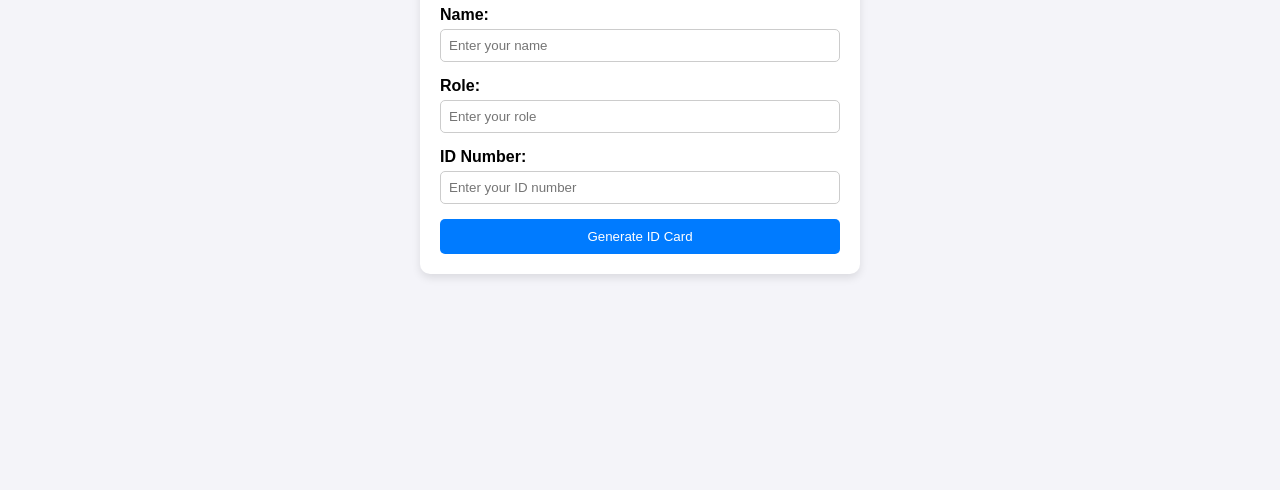
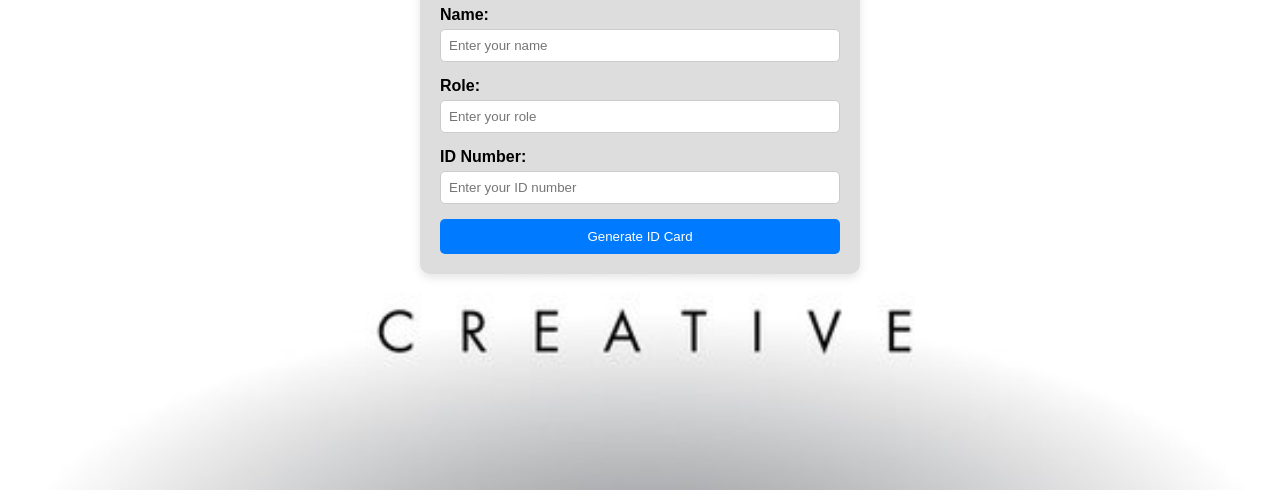
Before and after one commit to subha22shini/Id-card-generator, a plain HTML site: page index.html in a window 1280 px wide. Shown: the part 310-800 px from the top of the page. Drawn offline with Linux system fonts and the light colour scheme.

Commit message:
Add files via upload

```diff
--- a/index.html
+++ b/index.html
@@ -7,7 +7,8 @@
     <style>
         body {
             font-family: Arial, sans-serif;
-            background-color: #f4f4f9;
+            background-image: url('./id.jpg');
+            background-size: cover;
             margin: 0;
             padding: 0;
             display: flex;
@@ -17,7 +18,7 @@
         }
         .container {
             width: 400px;
-            background: #fff;
+           background-color: #ddd;
             padding: 20px;
             border-radius: 10px;
             box-shadow: 0 4px 8px rgba(0, 0, 0, 0.1);
```
Also changed, not shown: id.jpg (added).
